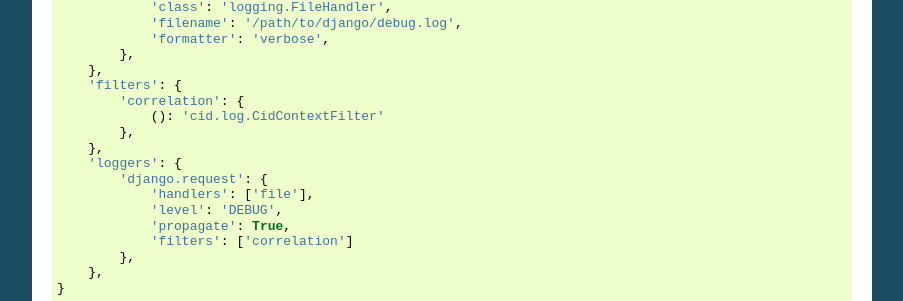
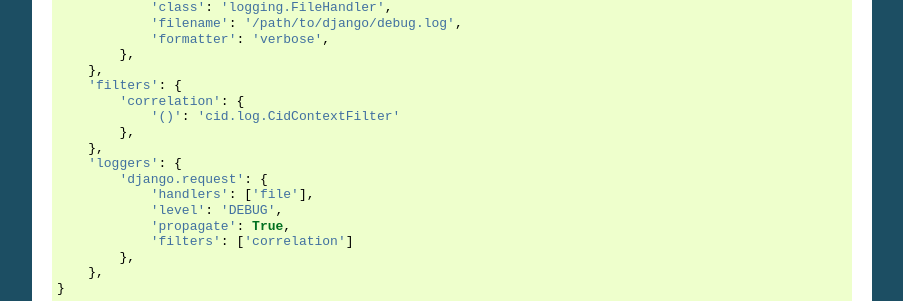
Before and after one commit to Polyconseil/django-cid, a Sphinx documentation site: the page built from docs/usage.rst, in a window 1280 px wide and 900 px high, scrolled down 1705 px. Shown: the part 151-452 px from the top of the window, without its empty margins (198-1101 px from the left). Built offline with Sphinx 7.4.7, drawn with Linux system fonts in a browser that asks for light colours.

Commit message:
fixed another small typo

```diff
--- a/docs/usage.rst
+++ b/docs/usage.rst
@@ -134,7 +134,7 @@
         },
         'filters': {
             'correlation': {
-                (): 'cid.log.CidContextFilter'
+                '()': 'cid.log.CidContextFilter'
             },
         },
         'loggers': {
```
